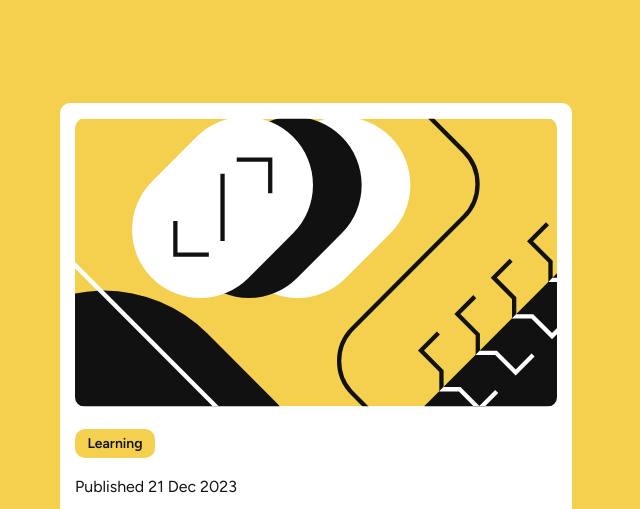
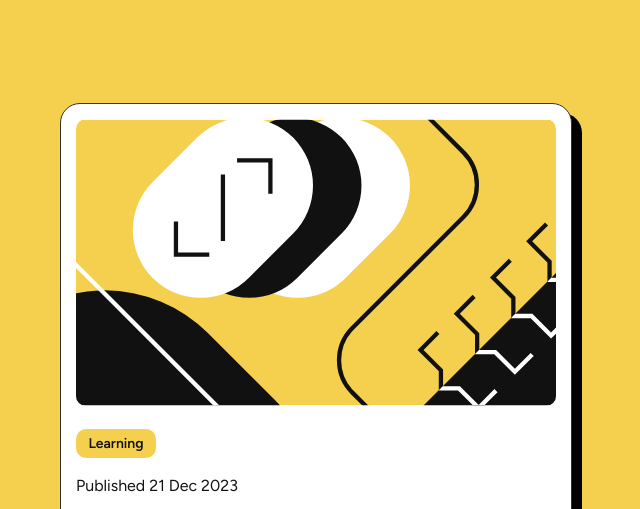
Before and after one commit to bash4Dev/blog-preview, a plain HTML site: page index.html in a window 1280 px wide. Shown: the top 509 px of the page, without its empty margins (412-1052 px from the left). Drawn offline with Linux system fonts and the light colour scheme; a web font is replaced by a local one.

Commit message:
Modify CSS file

```diff
--- a/styles.css
+++ b/styles.css
@@ -17,10 +17,14 @@ body {
     width: 64vh;
     margin: 0;
     padding: 15px;
-    border-radius: 10px;
+    border-radius: 20px;
+    border: 1px solid #333;
     font-family: "Figtree", sans-serif;
-    color:  hsl(0, 0%, 7%);
+    color: hsl(0, 0%, 7%);
+    box-shadow: rgba(0, 0, 0, 1) 10px 10px 0px 0px;
 }
+
+
 
 .container #page-img img {
     width: 100%;
```
